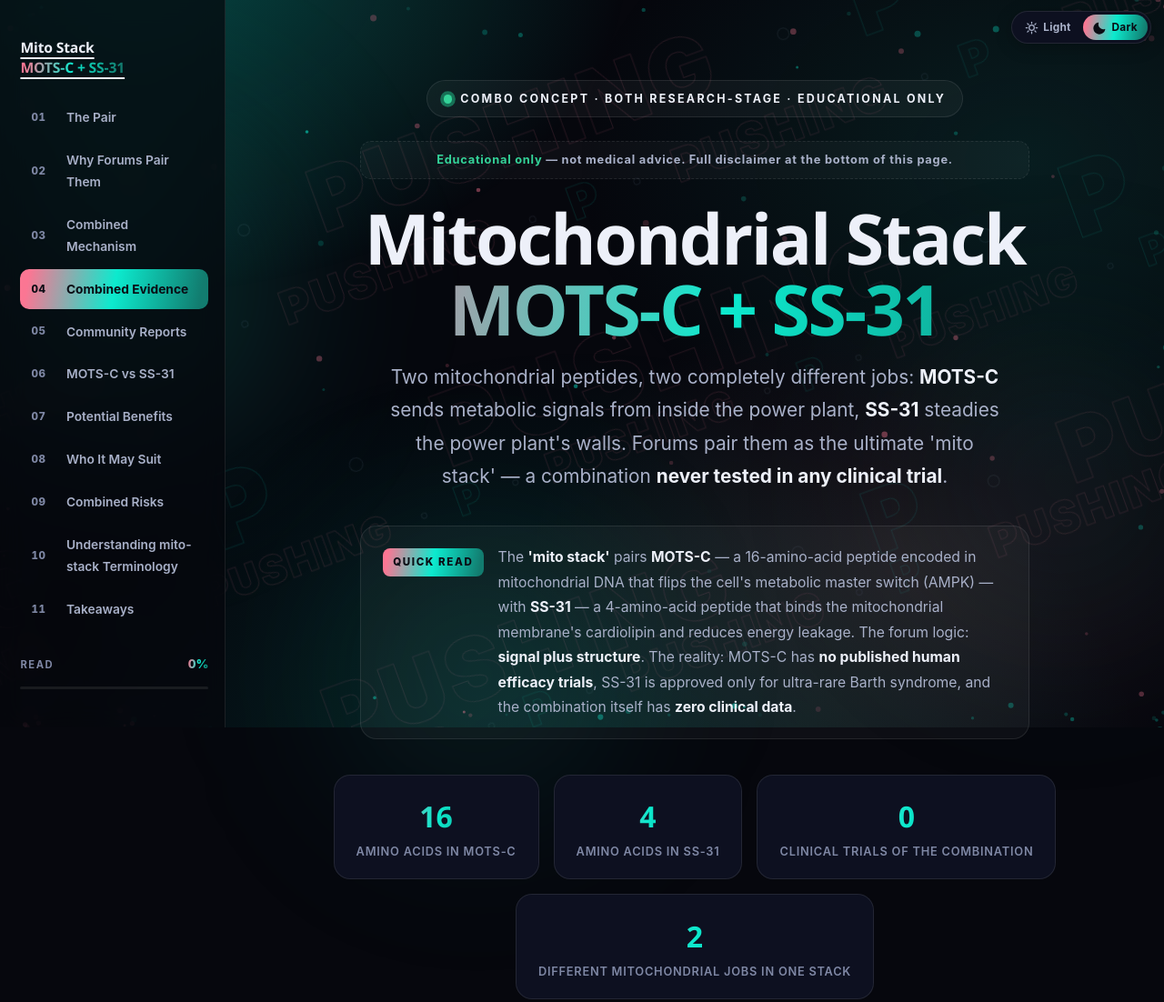
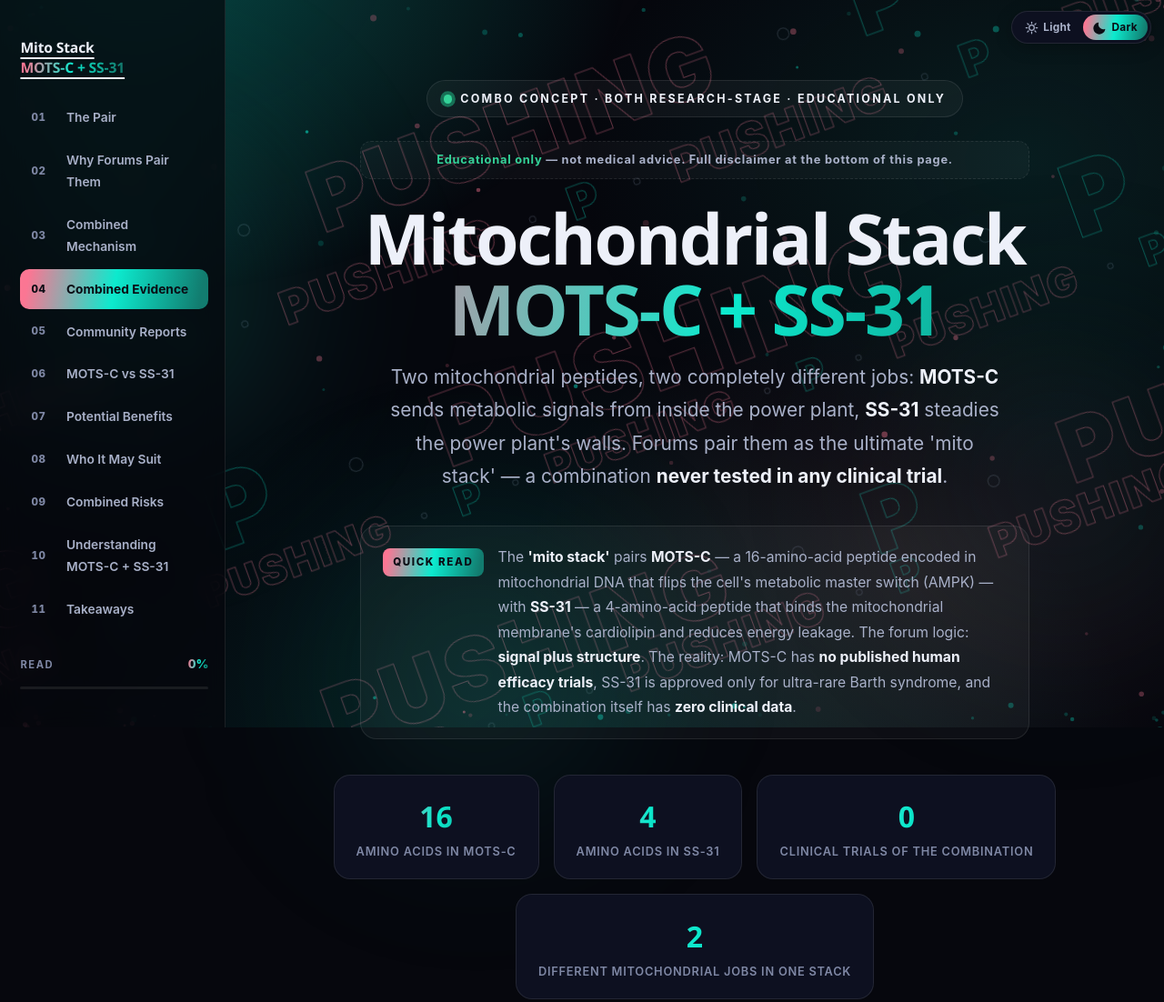
Before and after one commit to discoveranytime/stack-mito, a plain HTML site: page index.html in a window 1280 px wide. Shown: the top 1102 px of the page at 91% size. Drawn offline with Linux system fonts and the light colour scheme.

Commit message:
Rename ch10 to Understanding MOTS-C + SS-31, vibrant watermark

```diff
--- a/index.html
+++ b/index.html
@@ -495,10 +495,10 @@
 .bgtrack{display:inline-block;white-space:nowrap;animation:wmdrift var(--spd,120s) linear infinite}
 .bgline.rev .bgtrack{animation-direction:reverse}
 .bgtrack b{font-weight:900;letter-spacing:.04em;color:transparent;
-  -webkit-text-stroke:1px var(--sc,rgba(251,118,147,.13))}
-.bgtrack i{font-style:normal;color:transparent;-webkit-text-stroke:1px rgba(152,164,192,.10);margin:0 .7em}
-.w1{--sc:rgba(251,118,147,.13)}
-.w2{--sc:rgba(12,234,206,.12)}
+  -webkit-text-stroke:1px var(--sc,rgba(251,118,147,.38))}
+.bgtrack i{font-style:normal;color:transparent;-webkit-text-stroke:1px rgba(152,164,192,.22);margin:0 .7em}
+.w1{--sc:rgba(251,118,147,.38)}
+.w2{--sc:rgba(12,234,206,.34)}
 @keyframes wmdrift{to{transform:translateX(-50%)}}
 @media(max-width:900px){ .bgline.mhide{display:none} }
 @media (prefers-reduced-motion:reduce){ .bgtrack{animation:none} }
@@ -539,13 +539,13 @@
   <a href="#ch7"><span class="n">07</span>Potential Benefits</a>
   <a href="#ch8"><span class="n">08</span>Who It May Suit</a>
   <a href="#ch9"><span class="n">09</span>Combined Risks</a>
-  <a href="#ch10"><span class="n">10</span>Understanding mito-stack Terminology</a>
+  <a href="#ch10"><span class="n">10</span>Understanding MOTS-C + SS-31</a>
   <a href="#ch11"><span class="n">11</span>Takeaways</a>
   <div class="mini"><span>Read</span><span id="tocPct">0%</span></div>
   <div class="mini-bar"><i id="tocBar"></i></div>
 </aside>
 <nav class="chapters" aria-label="Chapters"><div class="rail" id="rail">
-  <a href="#ch1">01 · The Pair</a><a href="#ch2">02 · Why Paired</a><a href="#ch3">03 · Mechanism</a><a href="#ch4">04 · Evidence</a><a href="#ch5">05 · Reports</a><a href="#ch6">06 · MOTS-C vs SS-31</a><a href="#ch7">07 · Benefits</a><a href="#ch8">08 · Who It May Suit</a><a href="#ch9">09 · Risks</a><a href="#ch10">10 · Understanding mito-stack Terminology</a><a href="#ch11">11 · Takeaways</a>
+  <a href="#ch1">01 · The Pair</a><a href="#ch2">02 · Why Paired</a><a href="#ch3">03 · Mechanism</a><a href="#ch4">04 · Evidence</a><a href="#ch5">05 · Reports</a><a href="#ch6">06 · MOTS-C vs SS-31</a><a href="#ch7">07 · Benefits</a><a href="#ch8">08 · Who It May Suit</a><a href="#ch9">09 · Risks</a><a href="#ch10">10 · Understanding MOTS-C + SS-31</a><a href="#ch11">11 · Takeaways</a>
 </div></nav>
 
 <header class="hero">
@@ -860,8 +860,8 @@
 </mini-poll>
 <!-- ============ CHAPTER 10 ============ -->
 <section class="chapter" id="ch10">
-  <span class="eyebrow"><span class="n">10</span>Understanding mito-stack Terminology</span>
-  <h2>Understanding <span class="hl">mito-stack</span> Terminology</h2>
+  <span class="eyebrow"><span class="n">10</span>Understanding MOTS-C + SS-31</span>
+  <h2>Understanding <span class="hl">MOTS-C + SS-31</span></h2>
   <p class="lede">Twelve terms, each with a scientific definition and a plain-English translation. Tap any term to expand it.</p>
 <div class="gloss">
 <div class="g-item"><button class="g-q" aria-expanded="false"><svg class="gthumb v1" viewBox="0 0 48 48" aria-hidden="true"><rect width="48" height="48" rx="12" fill="#FDBA7422"/><path d="M24 6v30M14 12l20 24M34 12L14 36" fill="none" stroke="#fb7693" stroke-width="2.5" stroke-linecap="round" stroke-linejoin="round"/></svg><span class="term">MOTS-C</span><span class="plus">+</span></button><div class="g-a"><p class="gsci"><span class="gslabel">The science</span>MOTS-C — mitochondrial open reading frame of the 12S rRNA-c — is a 16-amino-acid peptide encoded in mitochondrial DNA, an unusual case of the mitochondrial genome moonlighting as a peptide factory. It activates AMPK, the cell's master energy sensor, shifting metabolism toward fuel-burning and mitochondrial biogenesis. In mice it has shown resistance to diet-induced obesity and improved metabolic health. All of its efficacy data remain preclinical; no human trials have demonstrated benefit.</p><div class="plain"><span class="plabel">Plain English</span>MOTS-C is a 16-link peptide whose recipe is hidden inside your mitochondria's own DNA — the power plant moonlighting as a peptide factory. Under metabolic stress it travels to the nucleus and flips on AMPK, the cell's low-battery switch, pushing the body toward burning fuel. In mice, the metabolic effects were genuinely impressive. But every scrap of that evidence comes from animals — not a single human trial has shown it works in people.</div></div></div>
```
